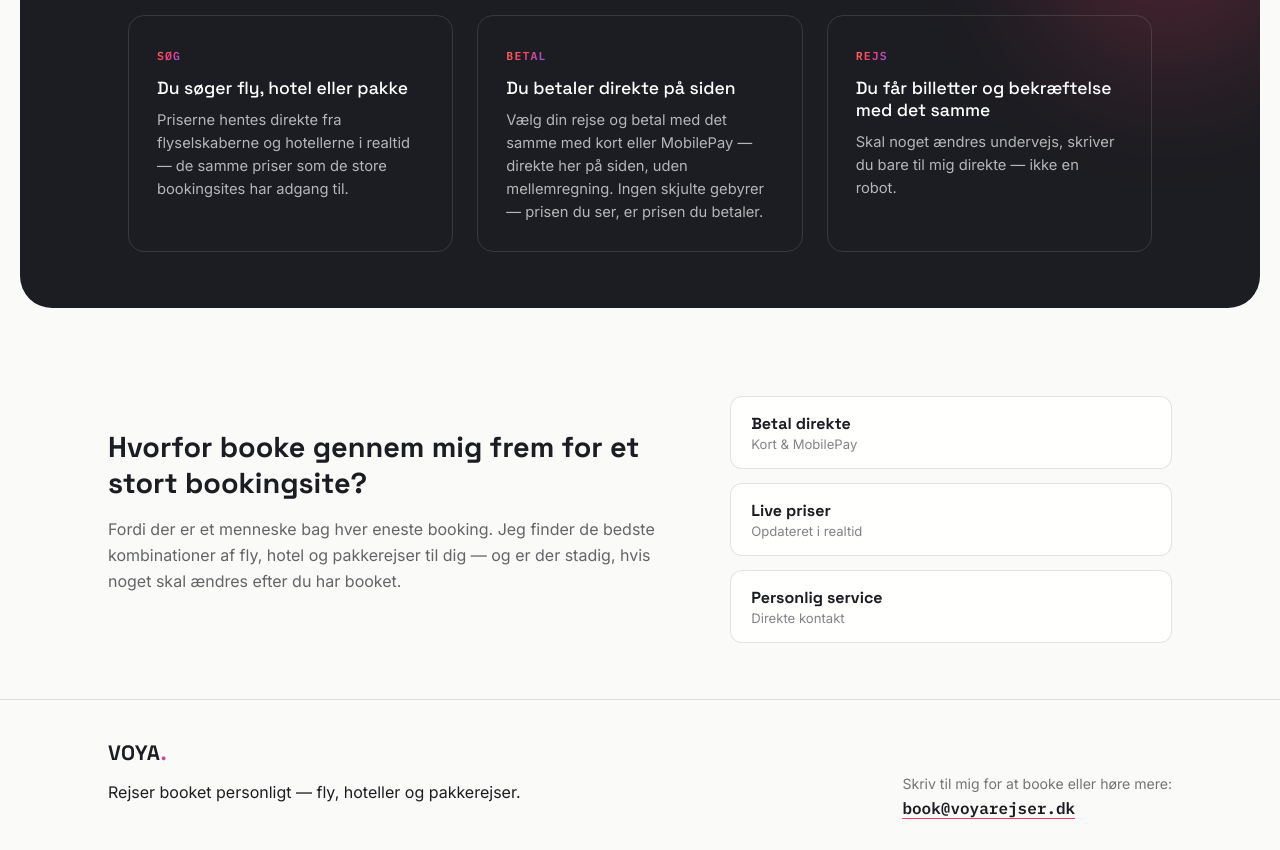
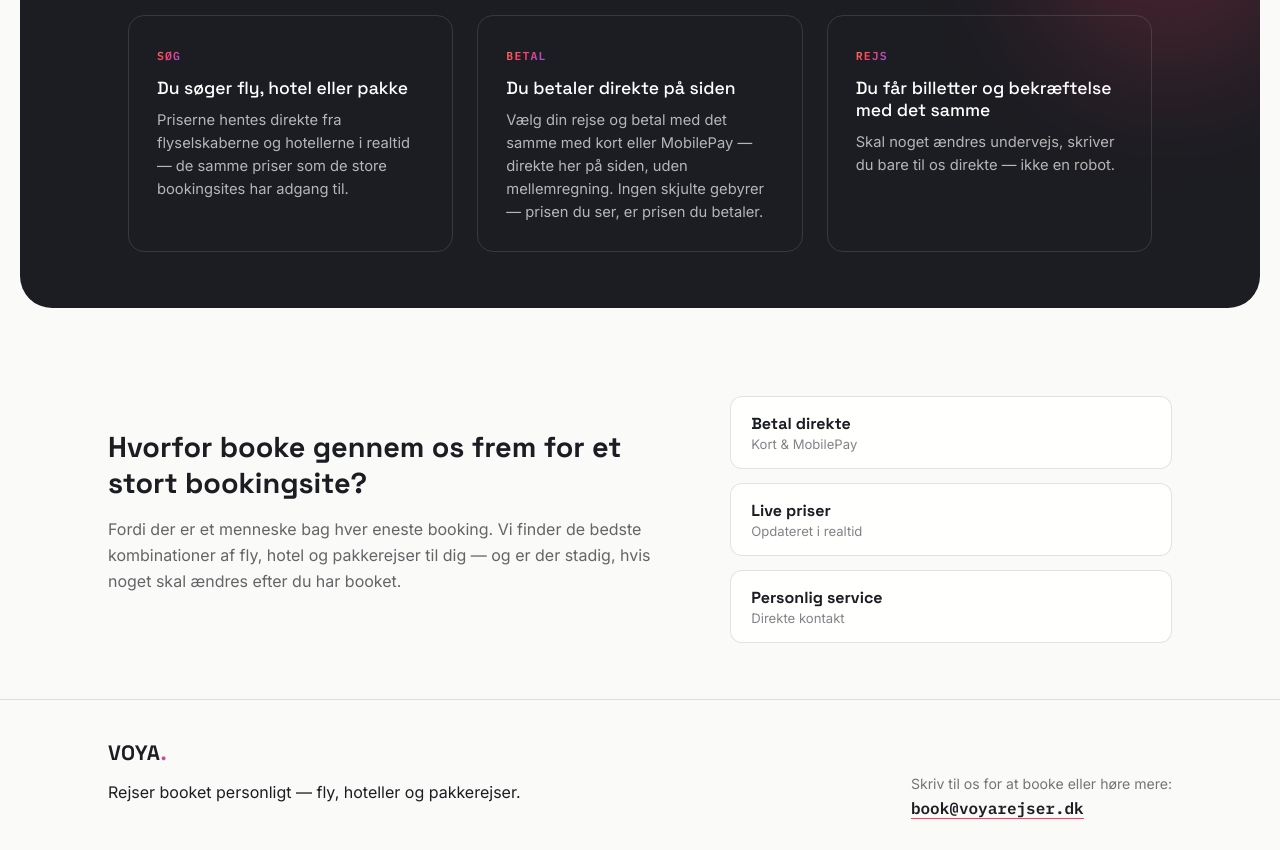
Before and after one commit to frederikmiller1-prog/Voya-Rejser, a website: page index.html in a window 1280 px wide. Shown: the part 1680-2530 px from the top of the page. Drawn offline with Linux system fonts and the light colour scheme.

Commit message:
Update index.html

```diff
--- a/index.html
+++ b/index.html
@@ -153,7 +153,7 @@
     <div class="wrap">
       <div class="destinations-head">
         <h2>Populære rejsemål</h2>
-        <p>Et udvalg af de rejser, kunder booker mest gennem mig lige nu.</p>
+        <p>Et udvalg af de rejser, kunder booker mest gennem os lige nu.</p>
       </div>
       <div class="destinations-grid">
         <button type="button" class="destination-card" data-code="IST" data-city="Istanbul">
@@ -199,7 +199,7 @@
         <div class="how-step">
           <span class="how-mark">Rejs</span>
           <h3>Du får billetter og bekræftelse med det samme</h3>
-          <p>Skal noget ændres undervejs, skriver du bare til mig direkte — ikke en robot.</p>
+          <p>Skal noget ændres undervejs, skriver du bare til os direkte — ikke en robot.</p>
         </div>
       </div>
     </div>
@@ -209,8 +209,8 @@
   <section class="trust">
     <div class="wrap trust-inner">
       <div class="trust-text">
-        <h2>Hvorfor booke gennem mig frem for et stort bookingsite?</h2>
-        <p>Fordi der er et menneske bag hver eneste booking. Jeg finder de bedste kombinationer af fly, hotel og pakkerejser til dig — og er der stadig, hvis noget skal ændres efter du har booket.</p>
+        <h2>Hvorfor booke gennem os frem for et stort bookingsite?</h2>
+        <p>Fordi der er et menneske bag hver eneste booking. Vi finder de bedste kombinationer af fly, hotel og pakkerejser til dig — og er der stadig, hvis noget skal ændres efter du har booket.</p>
       </div>
       <div class="trust-badges">
         <div class="badge"><strong>Betal direkte</strong><span>Kort & MobilePay</span></div>
@@ -229,7 +229,7 @@
       <p>Rejser booket personligt — fly, hoteller og pakkerejser.</p>
     </div>
     <div class="footer-contact">
-      <p>Skriv til mig for at booke eller høre mere:</p>
+      <p>Skriv til os for at booke eller høre mere:</p>
       <a href="mailto:book@voyarejser.dk">book@voyarejser.dk</a>
     </div>
   </div>
```
